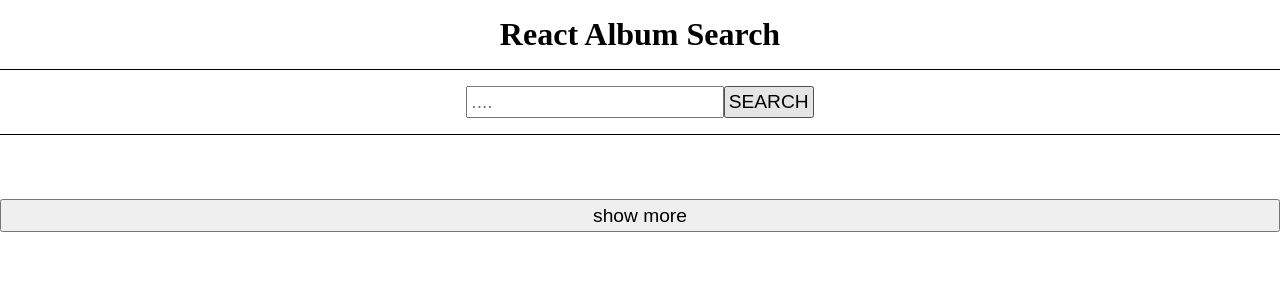
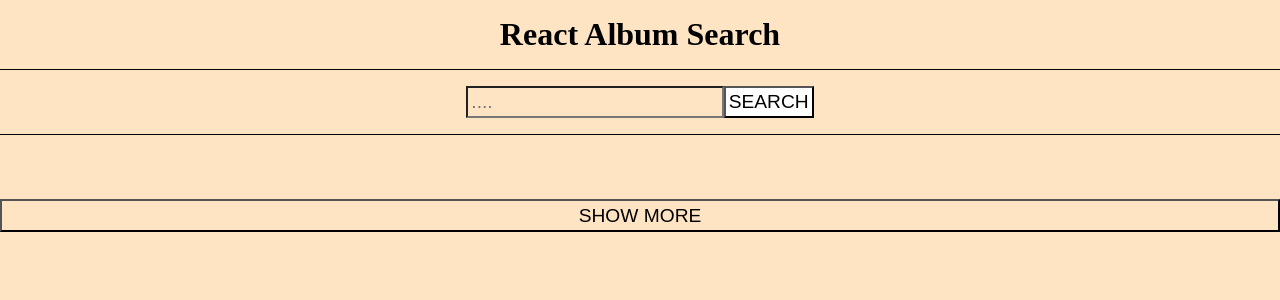
Before and after one commit to jipark92/antra-training, a React (Create React App) app in the folder advanced_training/album-search/: page / in a window 1280 px wide. In both pictures the pointer is over the button "SEARCH". Shown: the top 300 px of the page. Built offline with nearby package versions, Linux system fonts and the light colour scheme.

Commit message:
add colors, proper text labels

```diff
--- a/advanced_training/album-search/src/App.js
+++ b/advanced_training/album-search/src/App.js
@@ -74,7 +74,7 @@ class App extends Component {
             )
           }).splice(0,this.state.showMore)}
         </section>
-        <button  className='show-more-btn' onClick={()=>{this.loadMore()}}>show more</button>
+        <button  className='show-more-btn' onClick={()=>{this.loadMore()}}>SHOW MORE</button>
       </div>
     )
   }
--- a/advanced_training/album-search/src/index.css
+++ b/advanced_training/album-search/src/index.css
@@ -2,6 +2,7 @@
   margin:0;
   padding: 0;
   box-sizing: border-box;
+  background-color: bisque;
 }
 
 .title-container{
@@ -26,6 +27,11 @@
   padding: 0.2rem;
 }
 
+.search-container button:hover{
+  background-color: white;
+
+}
+
 .total-result-container{
   text-align: center;
   padding: 1rem;
@@ -38,12 +44,13 @@
   justify-content: center;
   align-items: center;
   padding: 1rem;
+
 }
 
 .album-card{
   height: 250px;
   width: 150px;
-  border: 1px solid black;
+  border: 2px solid rgb(26, 190, 182);
   overflow-y: auto;
 }
 
@@ -57,3 +64,8 @@
   font-size: 1.2rem;
   padding: 0.2rem;
 }
+
+.show-more-btn:hover{
+  cursor: pointer;
+  background-color: white;
+}
```
